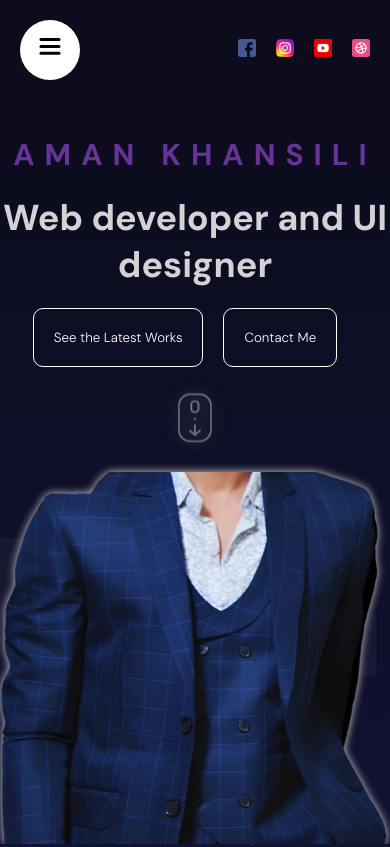
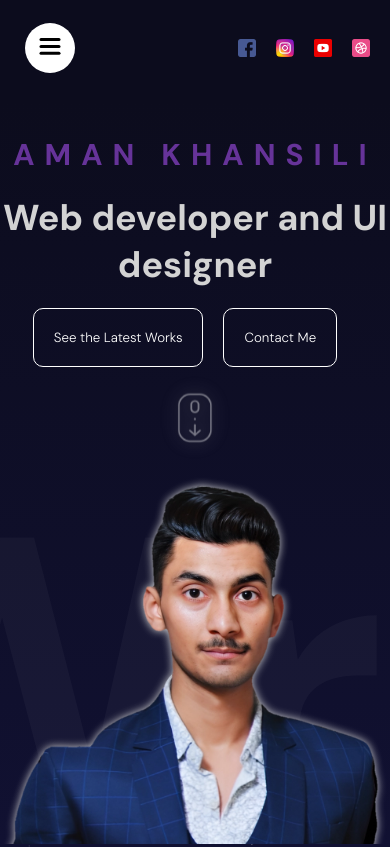
Before and after one commit to AmanKhansili/PORTFOLIO, a React (Vite) app: page / in a window 390 px wide. Shown: the top 847 px of the page. Built offline with nearby package versions, Linux system fonts and the light colour scheme.

Commit message:
responsive pages

```diff
--- a/src/app.scss
+++ b/src/app.scss
@@ -22,7 +22,7 @@ a {
 
 section {
   height: 100vh;
-  width: 100vw;
+  width: 100%;
   scroll-snap-align: center;
   overflow: hidden;
 }
--- a/src/component/hero/hero.scss
+++ b/src/component/hero/hero.scss
@@ -62,6 +62,7 @@
   }
 
   .imageContainer {
+    width: 50%;
     height: 100%;
     position: absolute;
     top: 0;
@@ -77,7 +78,6 @@
 
     img{
       width: 100%;
-      height: 100%;
       object-fit: cover;
     }
   }
--- a/src/component/navbar/navbar.scss
+++ b/src/component/navbar/navbar.scss
@@ -4,7 +4,7 @@
   height: 100px;
 
   .wrapper {
-    max-width: 1366px;
+    max-width: 1300px;
     margin: auto;
     display: flex;
     align-items: center;
--- a/src/component/sidebar/Sidebar.jsx
+++ b/src/component/sidebar/Sidebar.jsx
@@ -13,7 +13,7 @@ const variants = {
     },
   },
   closed: {
-    clipPath: "circle(30px at 50px 50px)",
+    clipPath: "circle(25px at 50px 48px)",
     transition: {
       delay: 0.5,
       type: "spring",
--- a/src/component/sidebar/sidebar.scss
+++ b/src/component/sidebar/sidebar.scss
@@ -1,10 +1,10 @@
 @import "../../app.scss";
 .sidebar {
-  display: flex;
-  flex-direction: column;
-  align-items: center;
-  justify-content: center;
-  background-color: white;
+  // display: flex;
+  // flex-direction: column;
+  // align-items: center;
+  // justify-content: center;
+  // background-color: white;
   color: black;
 
   .bg {
@@ -15,6 +15,7 @@
     bottom: 0;
     width: 400px;
     background: white;
+    overflow: hidden;
 
     @include mobile {
       width: 200px;
```
Also changed, not shown: src/component/contact/contact.scss (+6 -1 lines).
